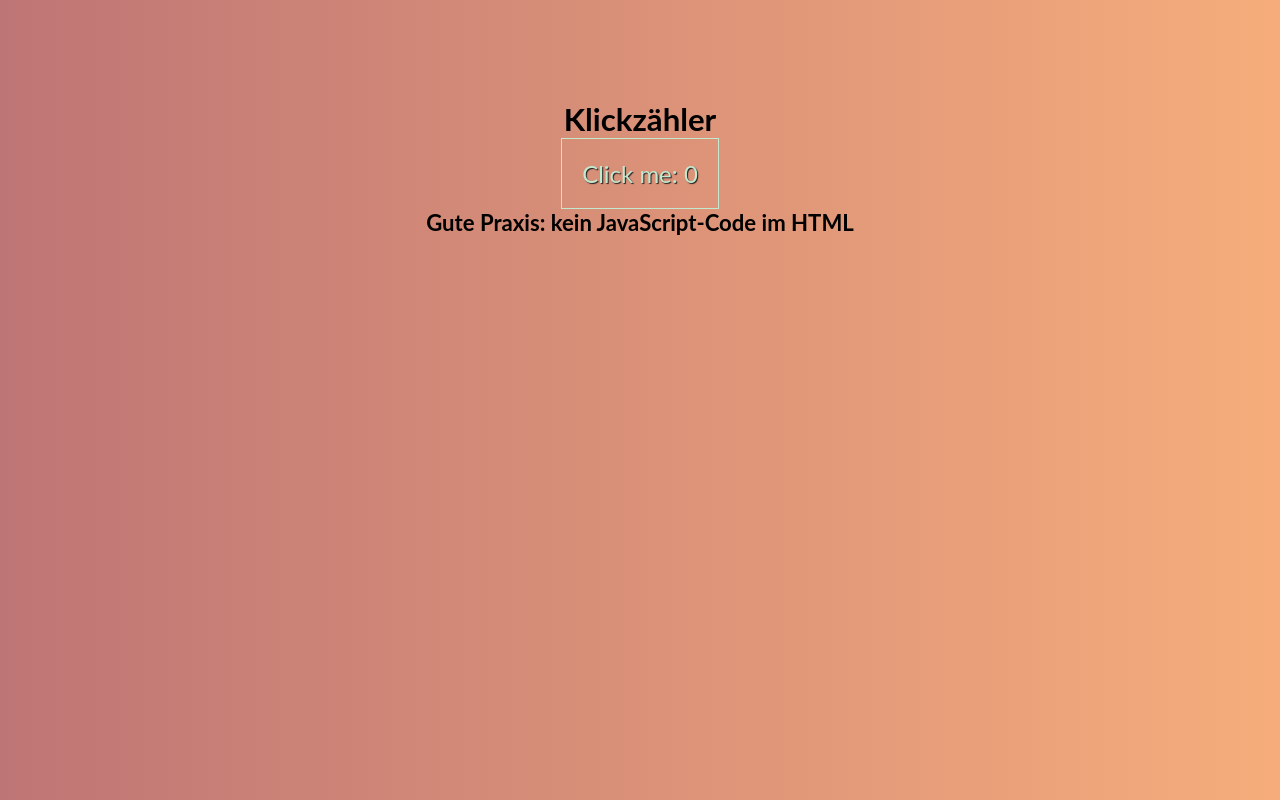
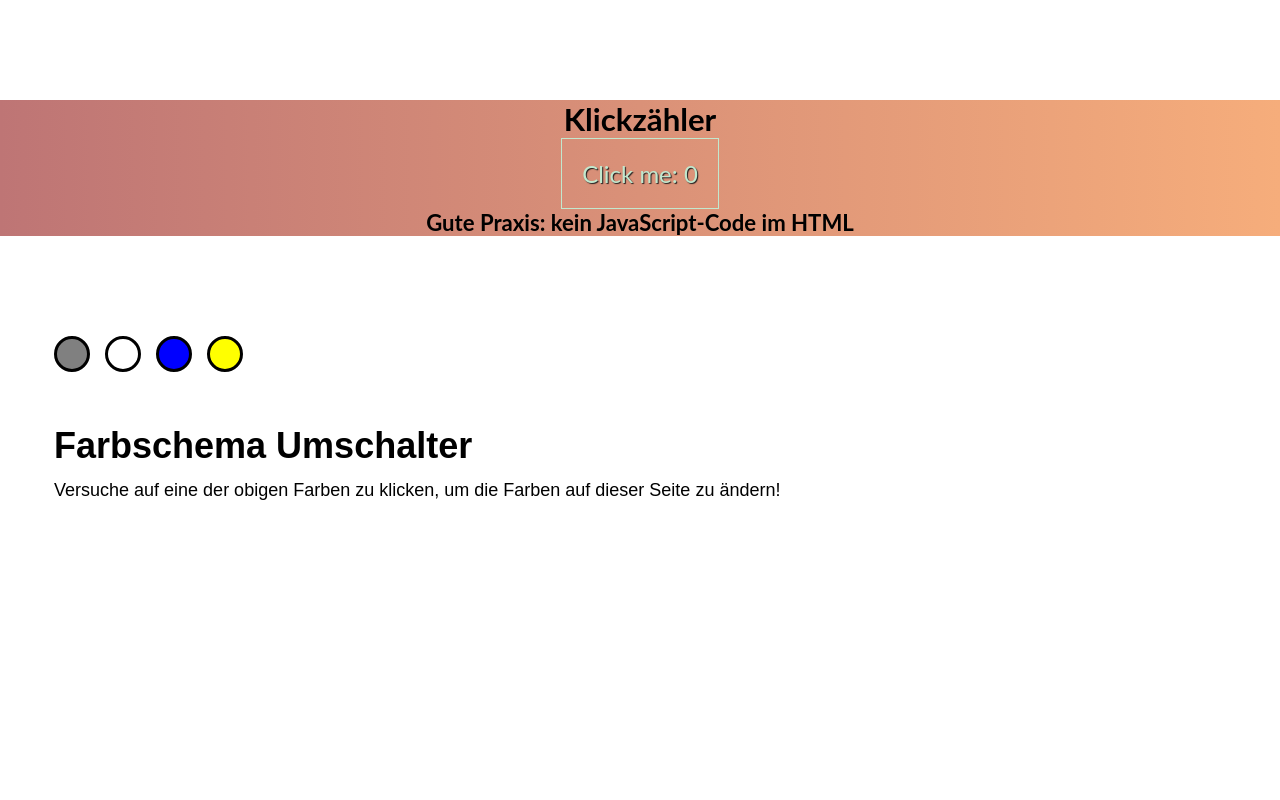
Before and after one commit to EliasFredoni/DOM_JS_lev1_5, a plain HTML site: page index.html in a window 1280 px wide. Drawn offline with Linux system fonts and the light colour scheme.

Commit message:
farbschema

```diff
--- a/assets/css/style.css
+++ b/assets/css/style.css
@@ -3,7 +3,7 @@
   padding: 0;
 }
 
-body {
+.one {
   margin: 0;
   padding: 0;
   font-family: "Lato", sans-serif;
@@ -27,3 +27,52 @@ button {
   border: 1px solid #c2e8ce;
   color: #c2e8ce;
 }
+
+.two {
+  margin: 3em;
+  padding: 0;
+  font-family: sans-serif;
+  font-size: 18px;
+  line-height: 1.5;
+}
+
+h1 {
+  line-height: 1.25;
+  margin: 1em 0 0;
+}
+
+p {
+  margin: .5em 0;
+}
+
+#umschalter {
+  list-style: none;
+  margin: 0;
+  padding: 0;
+  overflow: hidden;
+}
+
+#umschalter li {
+  float: left;
+  width: 30px;
+  height: 30px;
+  margin: 0 15px 15px 0;
+  border-radius: 18px;
+  border: 3px solid black;
+}
+
+#grauTaste {
+  background: gray;
+}
+
+#weissTaste {
+  background: white;
+}
+
+#blauTaste {
+  background: blue;
+}
+
+#gelbTaste {
+  background: yellow;
+}
--- a/assets/js/main.js
+++ b/assets/js/main.js
@@ -1,5 +1,4 @@
 let click = document.getElementById("clickMe");
-
 
 let zaehler = 0
 
@@ -7,3 +6,16 @@ let myFunction = () => {
     zaehler += 1
     click.innerHTML = "click me: " + zaehler;
 }
+
+//******LEV 2.1*****/
+
+let umschalter = document.getElementById("umschalter");
+let li = document.querySelectorAll("li");
+
+let farbschema = () => {
+    console.log(li[0])
+    li[0].style.Backgroundcolor = "grey";
+    li[1].style.backgroundColor = "white";
+    li[2].style.backgroundColor = "blue";
+    li[3].style.backgroundColor = "yellow";
+}
--- a/index.html
+++ b/index.html
@@ -10,11 +10,24 @@
 </head>
 
 <body>
-    <section>
-        <h3> Klickzähler </h3>
-        <button id="clickMe" onclick="myFunction()">Click me: 0</button>
-        <h5>Gute Praxis: kein JavaScript-Code im HTML</h5>
-    </section>
+    <div class="one">
+        <section>
+            <h3> Klickzähler </h3>
+            <button id="clickMe" onclick="myFunction()">Click me: 0</button>
+            <h5>Gute Praxis: kein JavaScript-Code im HTML</h5>
+        </section>
+    </div>
+    <div class="two">
+        <ul id="umschalter">
+            <li onclick="farbschema()" id="grauTaste"></li>
+            <li onclick="farbschema()" id="weissTaste"></li>
+            <li onclick="farbschema()" id="blauTaste"></li>
+            <li onclick="farbschema()" id="gelbTaste"></li>
+        </ul>
+        <h1>Farbschema Umschalter</h1>
+        <p>Versuche auf eine der obigen Farben zu klicken, um die Farben auf dieser Seite zu ändern! </p>
+    </div>
+
     <script src="assets/js/main.js"></script>
 </body>
 
```
